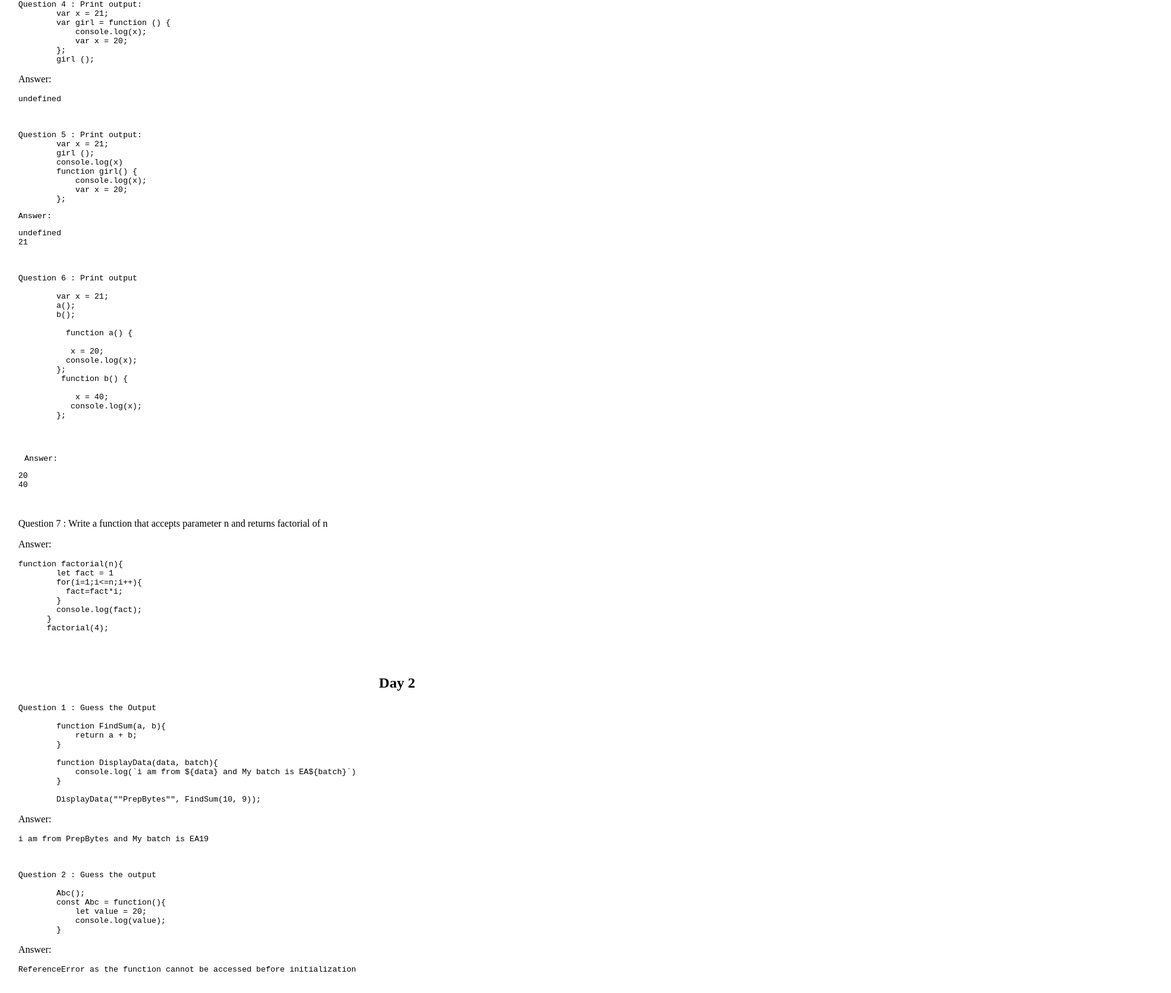
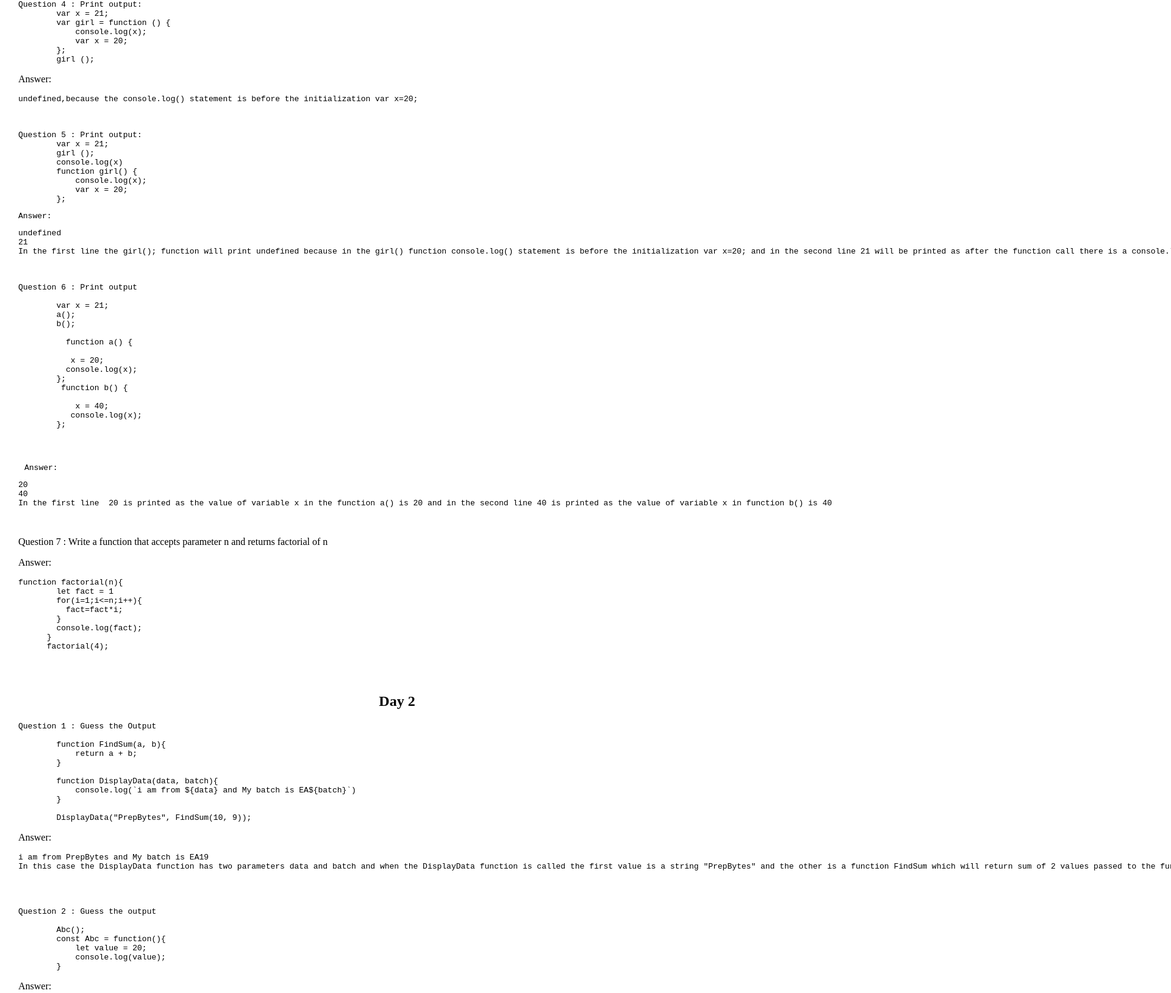
Before and after one commit to Shivamp1234/JavascriptHandson9, a plain HTML site: page index.html in a window 1280 px wide. Shown: the part 751-2380 px from the top of the page at 61% size, 1920 px wide, since content can reach past the window. Drawn offline with Linux system fonts and the light colour scheme.

Commit message:
made changes to index.html

```diff
--- a/index.html
+++ b/index.html
@@ -38,7 +38,7 @@ sum(3,4);</pre><br>
         };
         girl ();</pre>
     <p>Answer:</p>
-    <pre>undefined</pre><br>
+    <pre>undefined,because the console.log() statement is before the initialization var x=20;</pre><br>
     <pre>Question 5 : Print output:
         var x = 21;
         girl ();
@@ -49,7 +49,9 @@ sum(3,4);</pre><br>
         };</pre>
     <pre>Answer:</pre>
     <pre>undefined
-21</pre><br>
+21
+In the first line the girl(); function will print undefined because in the girl() function console.log() statement is before the initialization var x=20; and in the second line 21 will be printed as after the function call there is a console.log() statement which prints x whose value is var x=21;
+</pre><br>
     <pre>Question 6 : Print output
 
         var x = 21;
@@ -68,7 +70,9 @@ sum(3,4);</pre><br>
         };</p>
     <p>Answer:</pre>
     <pre>20
-40</pre><br>
+40
+In the first line  20 is printed as the value of variable x in the function a() is 20 and in the second line 40 is printed as the value of variable x in function b() is 40
+</pre><br>
     <p>Question 7 : Write a function that accepts parameter n and returns factorial of n</p>
     <p>Answer:</p>
     <pre>function factorial(n){
@@ -90,9 +94,11 @@ sum(3,4);</pre><br>
             console.log(`i am from ${data} and My batch is EA${batch}`)
         }
 
-        DisplayData(""PrepBytes"", FindSum(10, 9));</pre>
+        DisplayData("PrepBytes", FindSum(10, 9));</pre>
       <p>Answer:</p>
-      <pre>i am from PrepBytes and My batch is EA19</pre><br>
+      <pre>i am from PrepBytes and My batch is EA19
+In this case the DisplayData function has two parameters data and batch and when the DisplayData function is called the first value is a string "PrepBytes" and the other is a function FindSum which will return sum of 2 values passed to the function ,therefore when we console.log() the data is a string and batch is the value returned from the FindSum() function
+      </pre><br>
       <pre>Question 2 : Guess the output
 
         Abc();
@@ -101,7 +107,9 @@ sum(3,4);</pre><br>
             console.log(value);
         }</pre>
       <p>Answer:</p>
-      <pre>ReferenceError as the function cannot be accessed before initialization</pre><br>
+      <pre>ReferenceError as the function cannot be accessed before initialization
+In this case the function Abc() is accessed before its initialization tgherefore it will give an referenceerror
+      </pre><br>
       <pre>Question 3 : Guess the output
 
         var a = 10;
@@ -110,7 +118,7 @@ sum(3,4);</pre><br>
             var a = 20;
         })();</pre>
       <p>Answer:</p>
-      <pre>undefined</pre><br>
+      <pre>undefined,because the variable is printed before assigning any value to it</pre><br>
       <pre>Question 4 : Guess the Output
         const greet =  function(name){
             return function(m){
```
